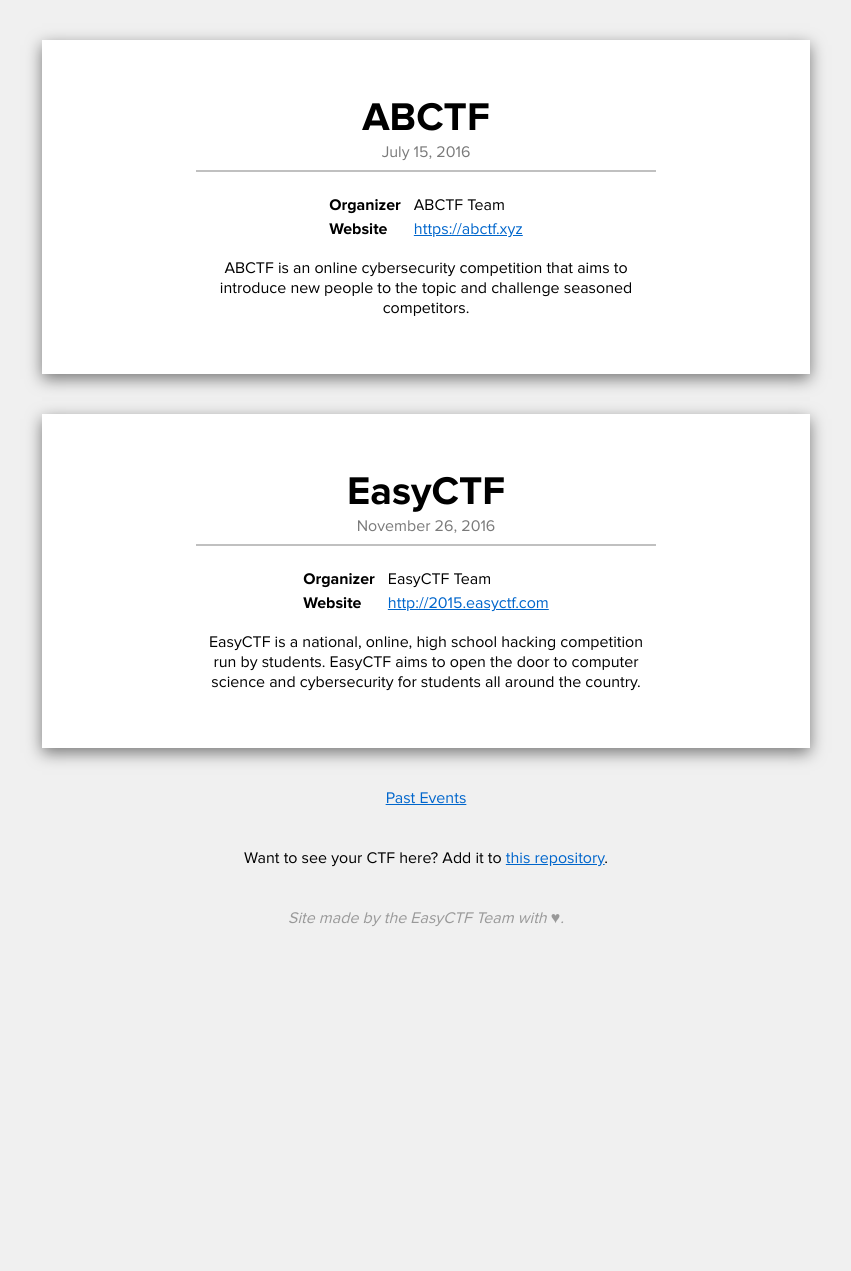
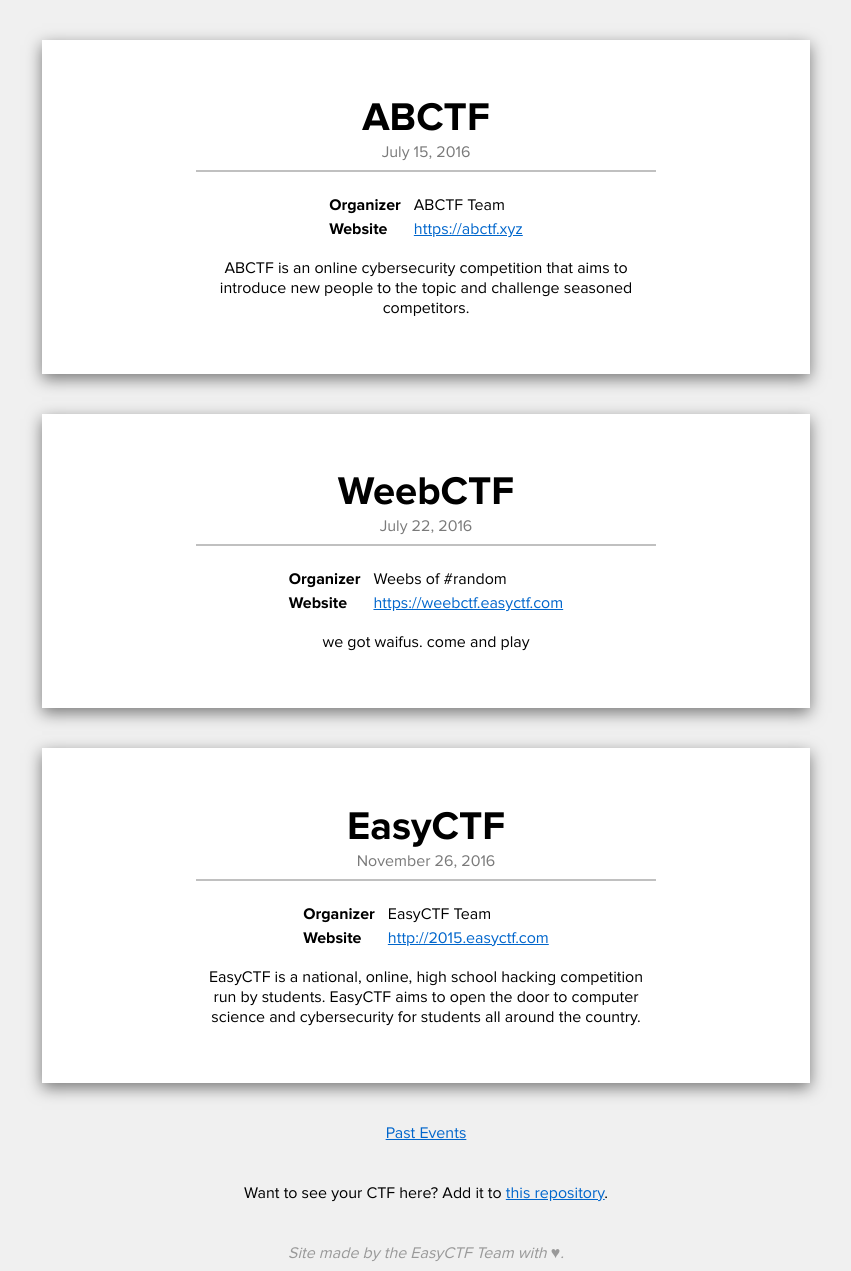
Before and after one commit to easyctf/calendar, a Jekyll site: the page built from index.html, in a window 1280 px wide. Shown: the whole page, without its empty margins (214-1065 px from the left). Built offline with Jekyll 4.4.1, drawn with Linux system fonts in a browser that asks for light colours; nearby versions of some CDN libraries; before the commit the page ends 936 px from its top, so only the background shows below that.

Commit message:
Update events.yml

```diff
--- a/_data/events.yml
+++ b/_data/events.yml
@@ -48,6 +48,12 @@
   website: https://abctf.xyz
   description: "ABCTF is an online cybersecurity competition that aims to introduce new people to the topic and challenge seasoned competitors."
 -
+  name: WeebCTF
+  start_timestamp: 1469206800
+  organizer: "Weebs of #random"
+  website: https://weebctf.easyctf.com
+  description: "we got waifus. come and play"
+-
   name: EasyCTF
   start_timestamp: 1480179600
   organizer: EasyCTF Team
```
